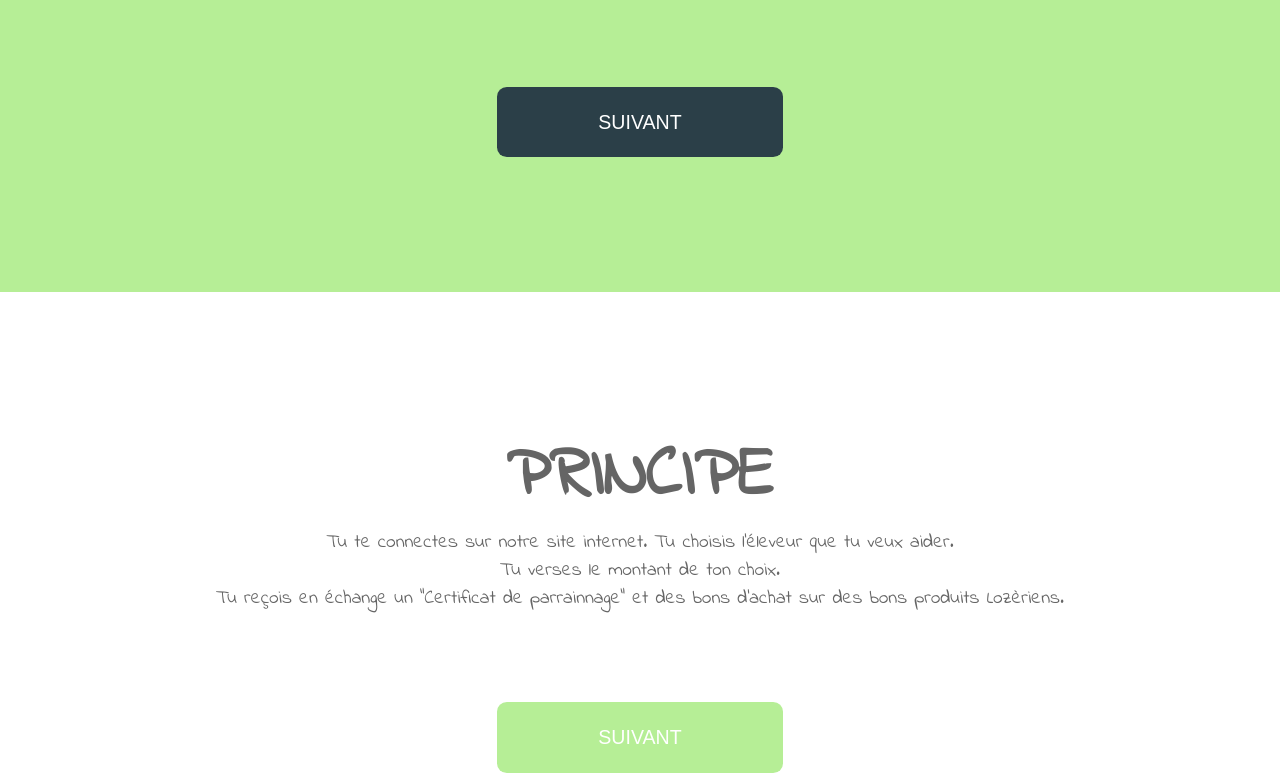
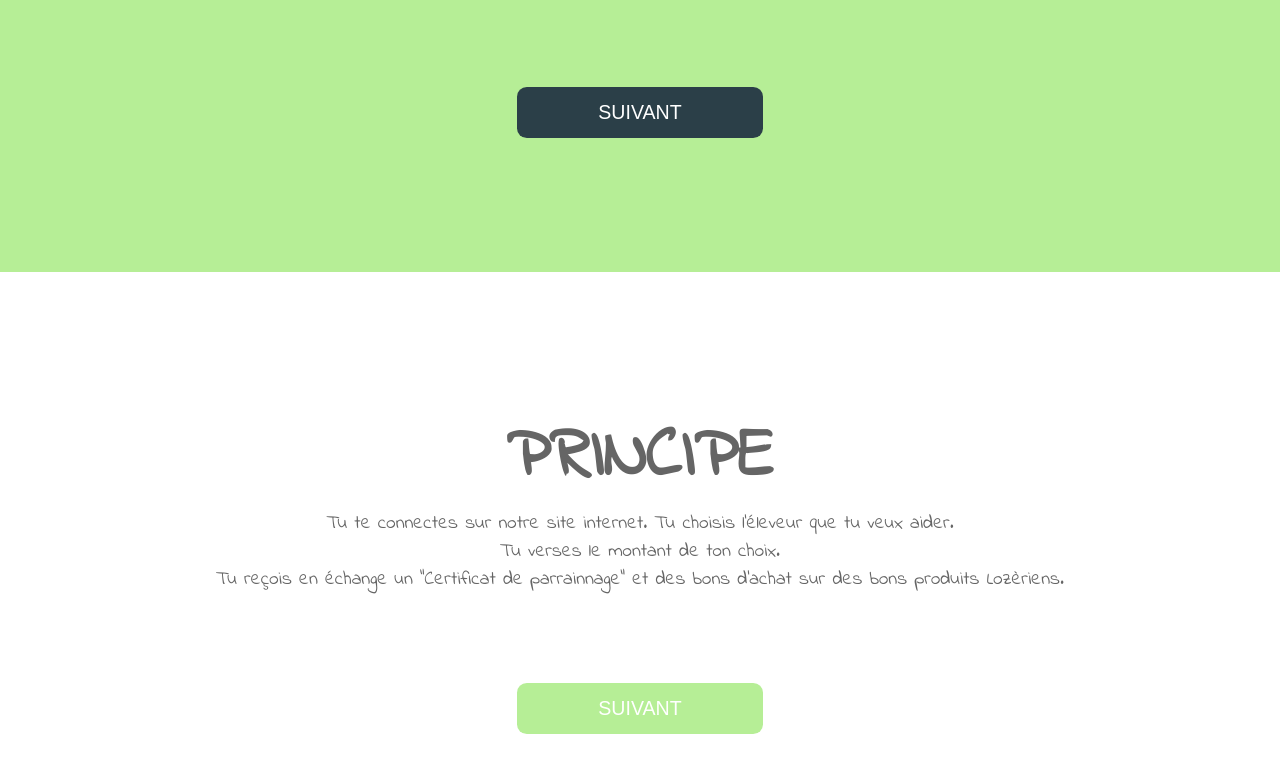
Before and after one commit to xavier2042/MeuhBox, a plain HTML site: page index.html in a window 1280 px wide. Shown: the part 662-1444 px from the top of the page. Drawn offline with Linux system fonts and the light colour scheme; a web font is replaced by a local one.

Commit message:
reduction button

```diff
--- a/style.css
+++ b/style.css
@@ -102,8 +102,8 @@ section a{
 }
 button{
   margin-top:4.6em;
-  width: 14.6em;
-  height: 3.6em;
+  width: 12.6em;
+  height: 2.6em;
   border-radius: 0.5em;
   border:0;
   font-weight:lighter;
```
